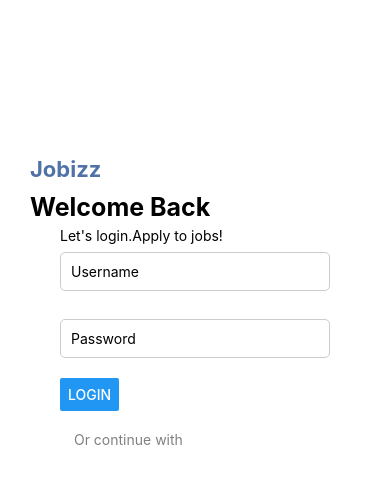
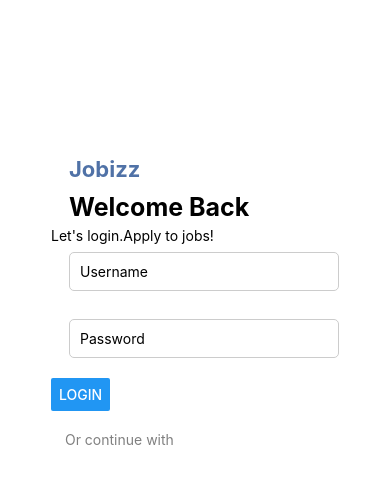
Before and after one commit to ESIANNAN/rn-assignment4-11347739, a React Native app: screen / in a window 390 px wide. Shown: the top 484 px of the page. Built offline with nearby package versions, Linux system fonts and the light colour scheme.

Commit message:
Update Login.js
changed margin left to align text properly

```diff
--- a/Login.js
+++ b/Login.js
@@ -42,7 +42,7 @@ const styles = StyleSheet.create({
     fontSize: 22,
      marginBottom: 10,
      marginTop: 140,
-    marginLeft: -30,
+    marginLeft: 18,
      fontWeight: 'bold',
     color:'#5072A7',
   },
@@ -54,15 +54,16 @@ const styles = StyleSheet.create({
     borderColor: '#ccc',
     borderRadius: 5,
     marginBottom: 20,
+    marginLeft: 18,
   },
   welcome: {
     fontSize: 25,
      marginBottom: 5,
-    marginLeft: -30,
+    marginLeft: 18,
     fontWeight: 'bold',
   },
   apply: {
-    marginLeft: -30,
+    marginLeft: 18,
     marginBottom: 60,
     color: 'grey',
   },
```
